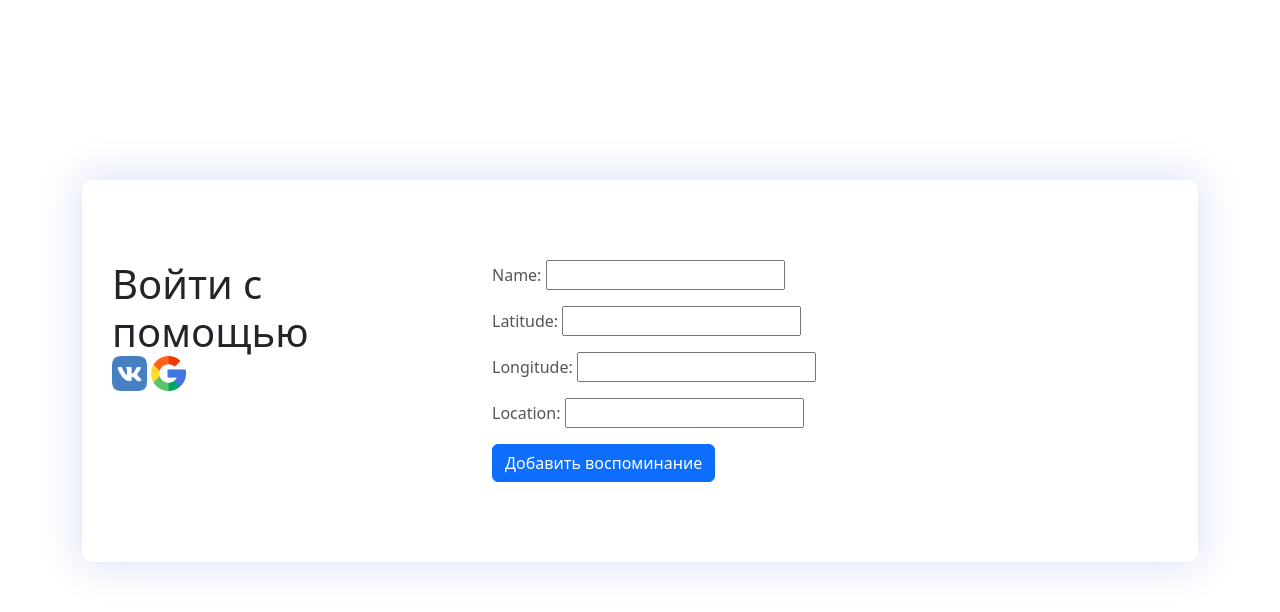
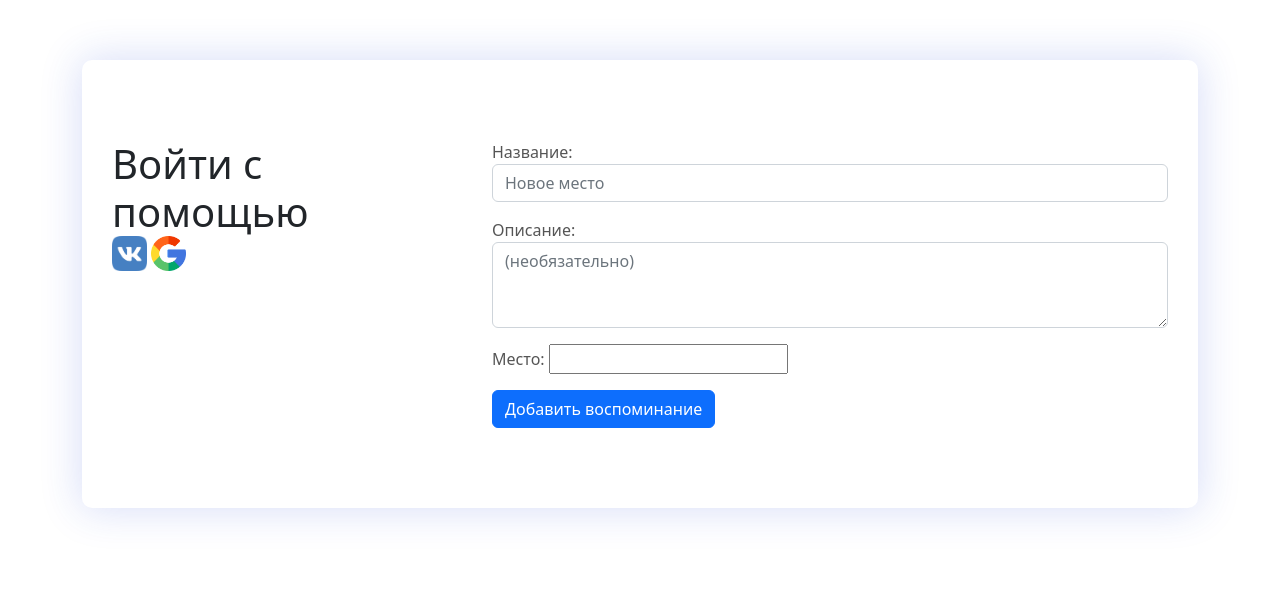
Before and after one commit to DazzzleKK/Places-Remember2, a Django app: page /places/add/ in a window 1280 px wide. Shown: the top 612 px of the page. Run offline with Django 4.2, Linux system fonts and the light colour scheme.

Commit message:
Form widgets

```diff
--- a/placesremember/app/forms.py
+++ b/placesremember/app/forms.py
@@ -1,10 +1,22 @@
 from django import forms
 from .models import Places
-from mapwidgets.widgets import GooglePointFieldWidget  # GoogleStaticOverlayMapWidget
+from mapwidgets.widgets import GooglePointFieldWidget
 
 
 class NewPlaceForm(forms.ModelForm):
     class Meta:
         model = Places
-        fields = ["name", "latitude", "longitude", "location"]
-        widgets = {"location": GooglePointFieldWidget}
+        fields = ["name", "desctiption", "location"]
+        widgets = {
+            "name": forms.TextInput(
+                attrs={"class": "form-control", "placeholder": "Новое место"}
+            ),
+            "desctiption": forms.Textarea(
+                attrs={
+                    "class": "form-control",
+                    "rows": 3,
+                    "placeholder": "(необязательно)",
+                }
+            ),
+            "location": GooglePointFieldWidget,
+        }
--- a/placesremember/app/models.py
+++ b/placesremember/app/models.py
@@ -5,16 +5,17 @@ from django.contrib.gis.db.models import PointField
 
 
 class Places(models.Model):
-    name = models.CharField(max_length=150)
+    name = models.CharField(verbose_name="Название", max_length=150)
     user = models.ForeignKey(
         settings.AUTH_USER_MODEL, on_delete=models.CASCADE, null=True
     )
+    desctiption = models.CharField(verbose_name="Описание", max_length=300, null=True)
     latitude = models.DecimalField(max_digits=9, decimal_places=6)
     longitude = models.DecimalField(max_digits=9, decimal_places=6)
-    location = PointField(null=True)
+    location = PointField(verbose_name="Место", null=True)
 
     def __str__(self):
-        return f"Место :{self.name} Автор: {self.user} Локация: {self.latitude} {self.longitude}"
+        return f"Место :{self.name} Автор: {self.user}"
 
 
 class Profile(models.Model):
@@ -22,6 +23,3 @@ class Profile(models.Model):
     user = models.OneToOneField(User, on_delete=models.CASCADE)
     name = models.CharField(max_length=50, null=True)
     avatar = models.CharField(max_length=300, null=True, blank=True)
-
-    def __str__(self):
-        return f"{self.user.username} Profile"
--- a/placesremember/app/static/css/style.css
+++ b/placesremember/app/static/css/style.css
@@ -1,5 +1,5 @@
 .wrapper {
-    margin: 180px auto;
+    margin: 60px auto;
     border-radius: 10px;
     padding-top: 50px;
     padding-bottom: 50px;
--- a/placesremember/app/templates/app/new_place.html
+++ b/placesremember/app/templates/app/new_place.html
@@ -4,6 +4,7 @@
 {% block content %}
 <form action="" method="POST">
     {% csrf_token %}
+    {{ form.media }}
     {{ form.as_p }}
     <button type="submit" class='btn btn-primary'>Добавить воспоминание</button>
 </form>
--- a/placesremember/static/css/style.css
+++ b/placesremember/static/css/style.css
@@ -1,5 +1,5 @@
 .wrapper {
-    margin: 180px auto;
+    margin: 60px auto;
     border-radius: 10px;
     padding-top: 50px;
     padding-bottom: 50px;
--- a/placesremember/templates/base.html
+++ b/placesremember/templates/base.html
@@ -11,7 +11,7 @@
     <link rel="stylesheet" href="{% static 'css/style.css' %}">
     <title>Places Remember</title>
     <script src="{% static 'js/jquery.js' %}"></script>
-    {{ form.media }}
+
 </head>
 
 <body>
```
Also changed, not shown: placesremember/app/migrations/0006_places_desctiption.py (added).
